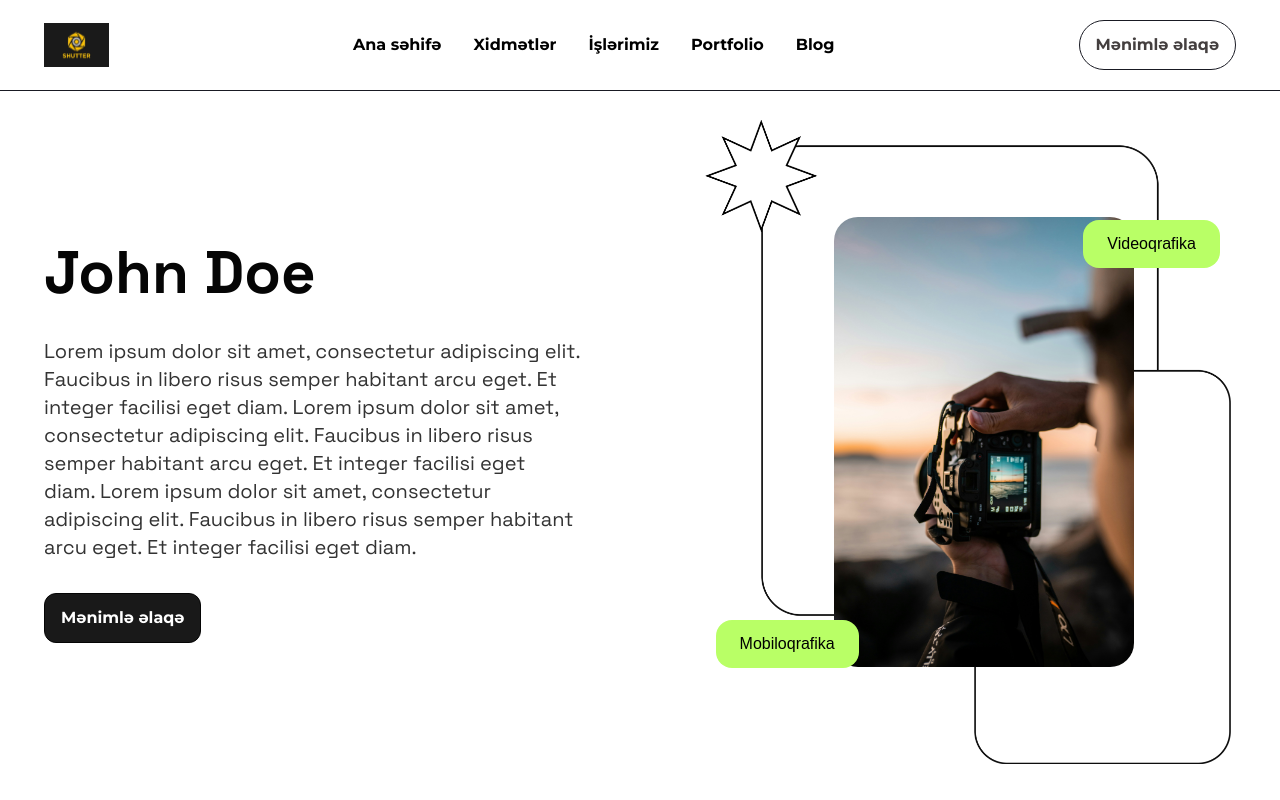
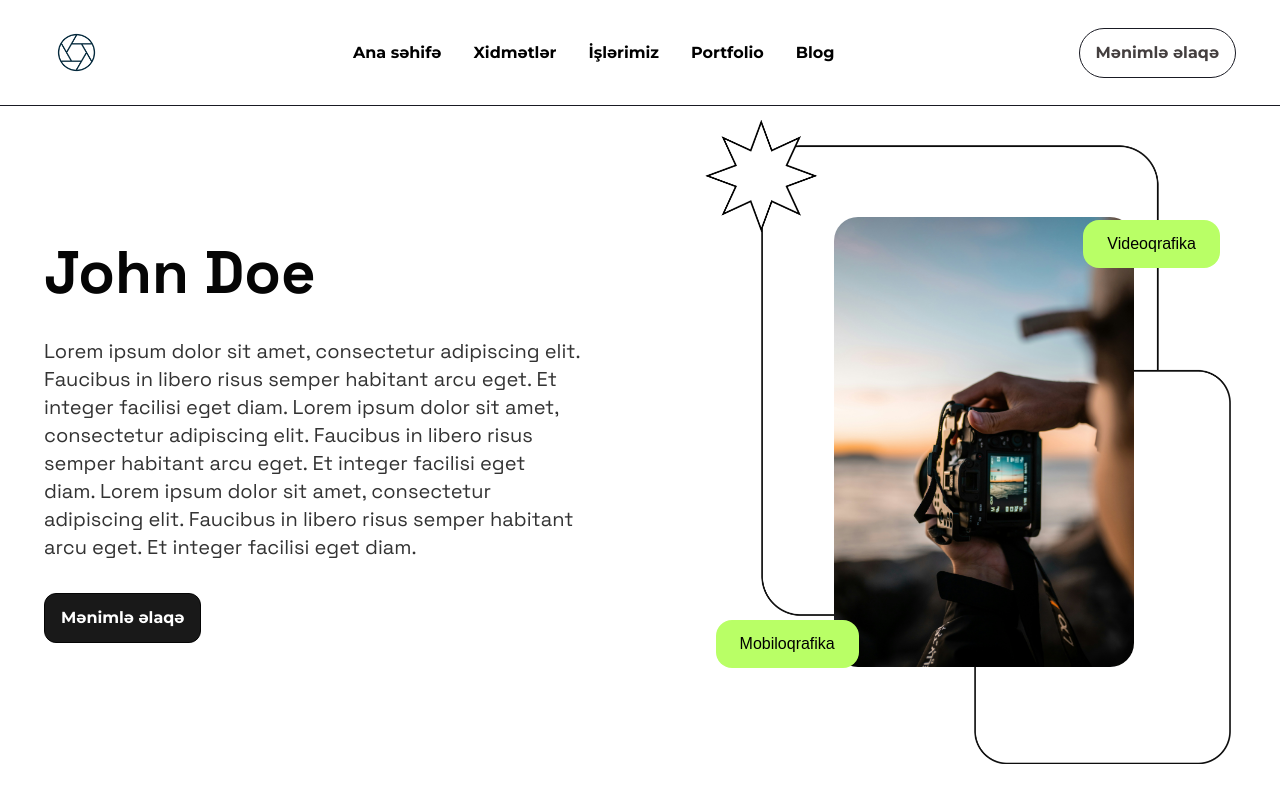
Before and after one commit to jalashikhaliyeva/baku-videography, a Next.js app: page / in a window 1280 px wide. Shown: the top 800 px of the page. Built offline with nearby package versions, Linux system fonts and the light colour scheme.

Commit message:
update logo images in Header component; replace logo files with new assets

```diff
--- a/components/Header/index.jsx
+++ b/components/Header/index.jsx
@@ -77,7 +77,7 @@ function Header() {
             {/* Logo on the left */}
             <div onClick={() => router.push(`/`)} className="cursor-pointer">
               <Image
-                src="/images/logo/logo2.jpg"
+                src="/images/logo/123.png"
                 width={65}
                 height={42}
                 alt="logo"
@@ -172,7 +172,7 @@ function Header() {
           {/* Logo on the left */}
           <div onClick={() => router.push(`/`)} className="cursor-pointer">
             <Image
-              src="/images/logo/logo1.png"
+              src="/images/logo/123.png"
               width={65}
               height={42}
               alt="logo"
```
Also changed, not shown: public/images/logo/123.png (added).
